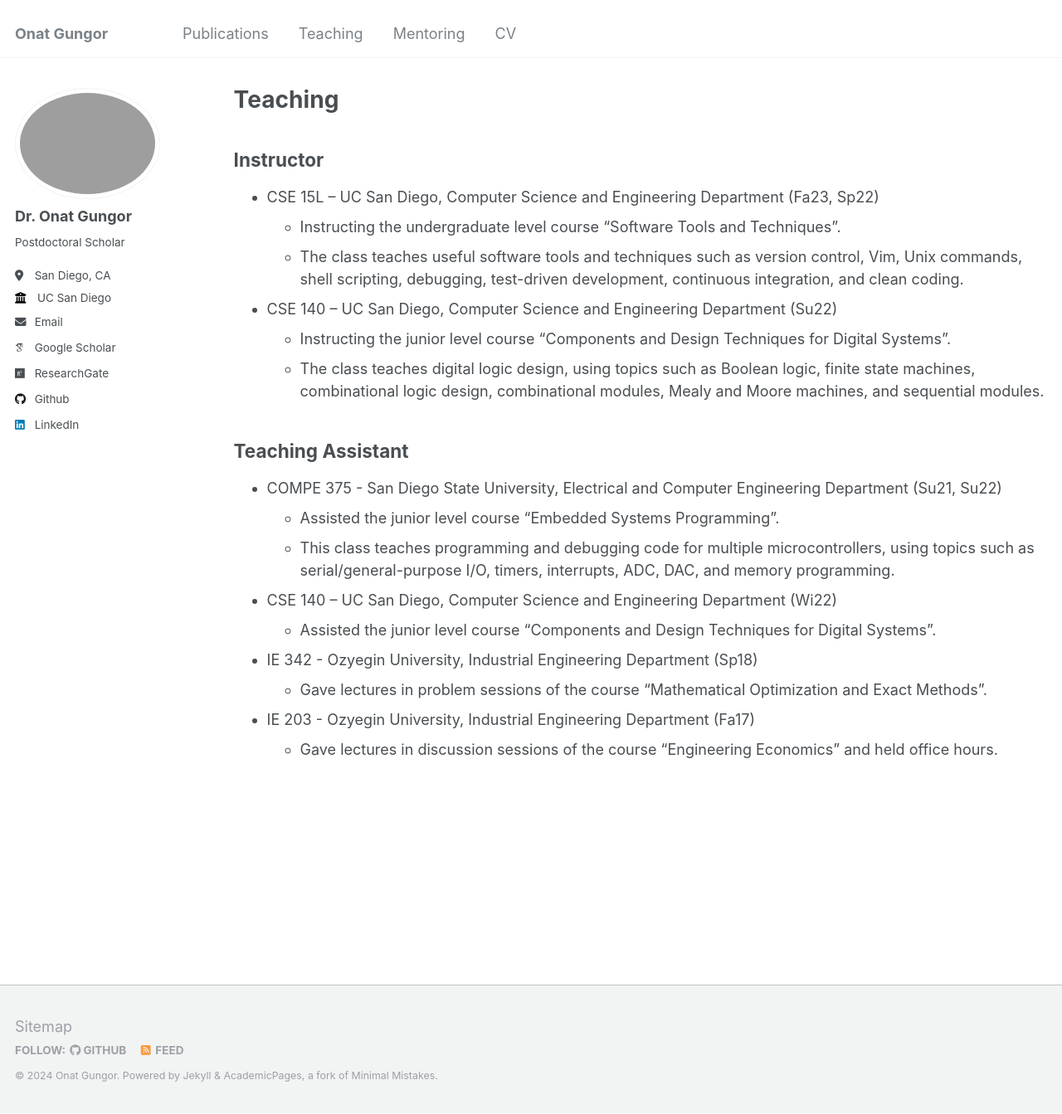
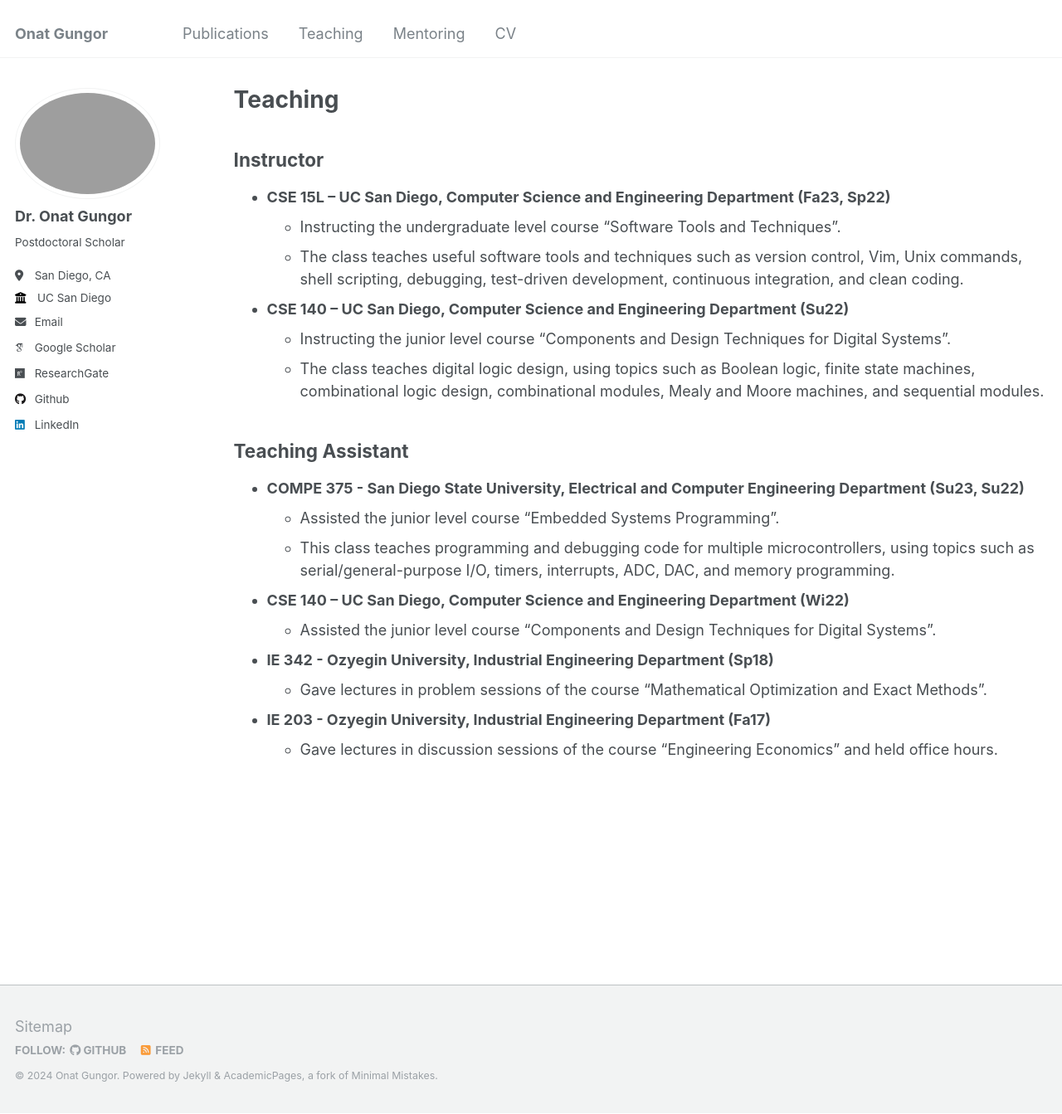
Before and after one commit to onatucsd/onatucsd.github.io, a Jekyll site: the page built from _pages/teaching.md, in a window 1280 px wide and 1343 px high. Shown: the whole window at 83% size. Built offline with Jekyll 4.4.1, drawn with Linux system fonts in a browser that asks for light colours; some web fonts are replaced.

Commit message:
Update teaching.md

```diff
--- a/_pages/teaching.md
+++ b/_pages/teaching.md
@@ -7,24 +7,24 @@ author_profile: true
 ---
 
 ## Instructor
-* CSE 15L – UC San Diego, Computer Science and Engineering Department (Fa23, Sp22)
+* **CSE 15L – UC San Diego, Computer Science and Engineering Department (Fa23, Sp22)**
   * Instructing the undergraduate level course “Software Tools and Techniques”.
   * The class teaches useful software tools and techniques such as version control, Vim, Unix commands, shell scripting, debugging, test-driven development, continuous integration, and clean coding.
 
-* CSE 140 – UC San Diego, Computer Science and Engineering Department (Su22)
+* **CSE 140 – UC San Diego, Computer Science and Engineering Department (Su22)**
   * Instructing the junior level course “Components and Design Techniques for Digital Systems”.
   * The class teaches digital logic design, using topics such as Boolean logic, finite state machines, combinational logic design, combinational modules, Mealy and Moore machines, and sequential modules.
 
 ## Teaching Assistant
-* COMPE 375 - San Diego State University, Electrical and Computer Engineering Department (Su21, Su22)
+* **COMPE 375 - San Diego State University, Electrical and Computer Engineering Department (Su23, Su22)**
   * Assisted the junior level course “Embedded Systems Programming”.
   * This class teaches programming and debugging code for multiple microcontrollers, using topics such as serial/general-purpose I/O, timers, interrupts, ADC, DAC, and memory programming.
 
-* CSE 140 – UC San Diego, Computer Science and Engineering Department (Wi22)
+* **CSE 140 – UC San Diego, Computer Science and Engineering Department (Wi22)**
   * Assisted the junior level course “Components and Design Techniques for Digital Systems”.
 
-* IE 342 - Ozyegin University, Industrial Engineering Department (Sp18)
+* **IE 342 - Ozyegin University, Industrial Engineering Department (Sp18)**
   * Gave lectures in problem sessions of the course “Mathematical Optimization and Exact Methods”.
 
-* IE 203 - Ozyegin University, Industrial Engineering Department (Fa17)
+* **IE 203 - Ozyegin University, Industrial Engineering Department (Fa17)**
   * Gave lectures in discussion sessions of the course “Engineering Economics” and held office hours.
```
